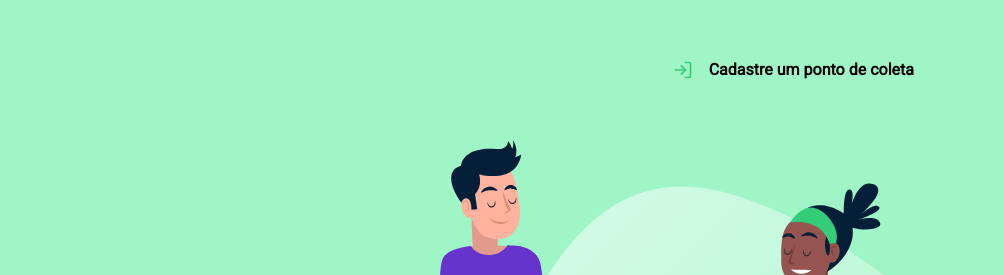
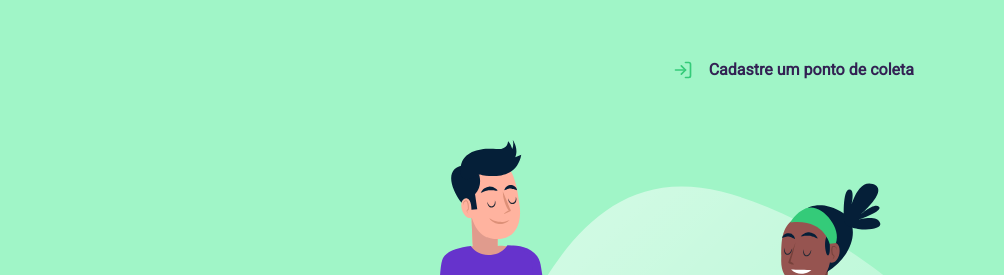
Before and after one commit to rodrigoFerreir/Projeto-Ecoleta, a website: page src/views/index.html in a window 1280 px wide. Shown: the top 275 px of the page, 276-1280 px from the left. Drawn offline with nearby package versions, Linux system fonts and the light colour scheme; files that its build step writes are made by us from their sources.

Commit message:
modificando link de cadastro de entidade

```diff
--- a/public/styles/home.css
+++ b/public/styles/home.css
@@ -29,7 +29,7 @@
 #page-home a{
     display: flex;
 
-    color: var(--title--color);
+    color: var(--title-color);
     font-weight: 700;
 }
 
```
